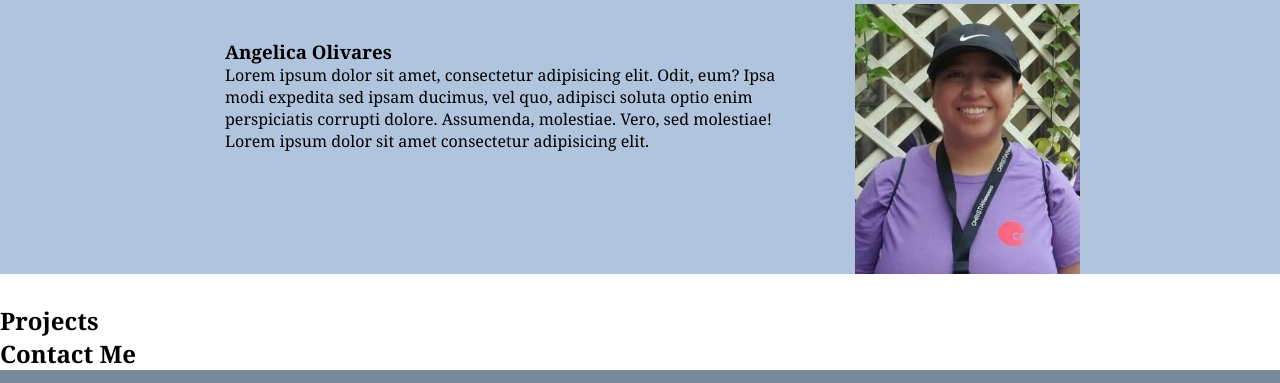
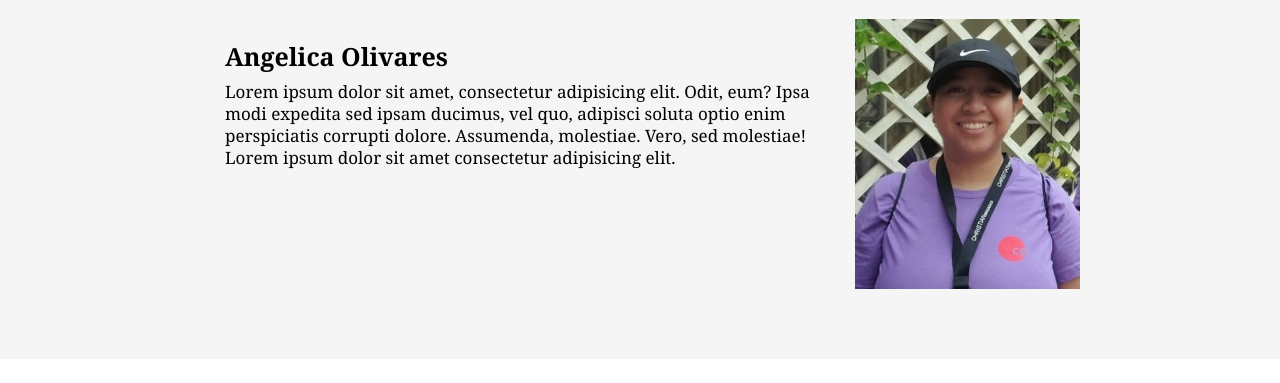
Before and after one commit to aoliva-16/Professional-Portfolio, a plain HTML site: page index.html in a window 1280 px wide. Shown: the part 206-589 px from the top of the page. Drawn offline with Linux system fonts and the light colour scheme.

Commit message:
more css styles and changes to about me section

```diff
--- a/assets/css/style.css
+++ b/assets/css/style.css
@@ -50,12 +50,12 @@ footer {
 footer h2 {
     display: inline;
     color: black;
-    font-size: 30px;
+    font-size: 25px;
     margin: 0;
 }
 
 .me {
-    background: lightsteelblue;
+    background: whitesmoke;
     width: 100%;
 }
 
@@ -73,7 +73,7 @@ footer h2 {
 
 .description img {
     width: 25%;
-    padding: 0 10px;
+    padding: 15px 10px 70px 10px;
     float: right;
 }
 
@@ -82,3 +82,20 @@ footer h2 {
     float: right;
     width: 65%;
 }
+
+.bio h3 {
+    font-size: 25px;
+    color: black;
+    font-weight: bold;
+    margin-bottom: 8px;
+}
+
+.bio p {
+    font-size: 17px;
+    line-height: 1.3;
+}
+
+.work {
+    background: whitesmoke;
+    width: 100%;
+}
--- a/index.html
+++ b/index.html
@@ -42,13 +42,13 @@
     </section>
 
 <!-- Projects section-->
-    <section id="projects">
-        <h2>Projects</h2>
+    <section id="projects" class="work">
+        <h2 class="section-title">Projects</h2>
     </section>
 
 <!-- Contact Me section -->
     <section id="contact-me">
-        <h2>Contact Me</h2>
+        <h2 class="section-title">Contact Me</h2>
     </section>
 
 <!-- Footer-->
```
